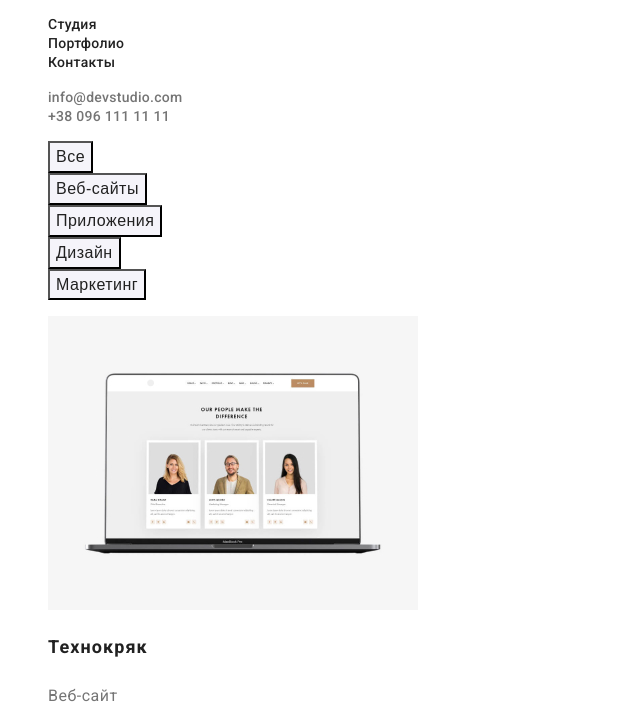
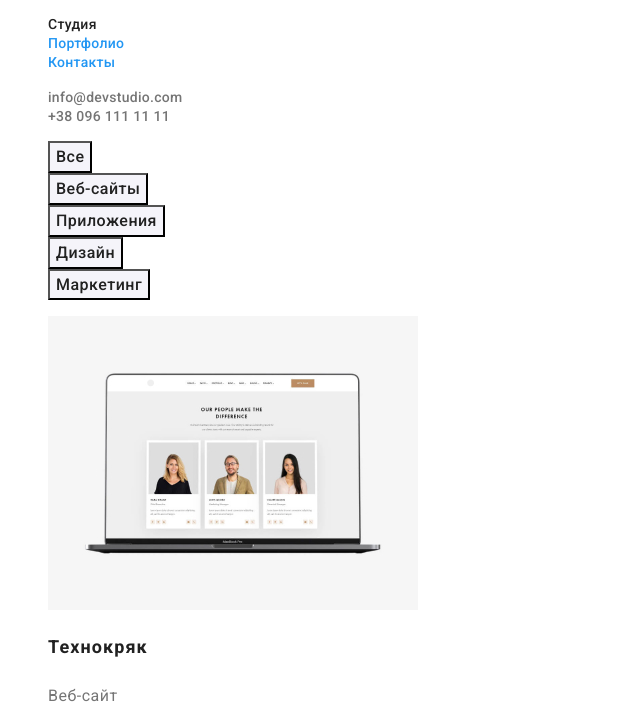
Before and after one commit to Jakkanda/goit-markup-hw-02, a plain HTML site: page portfolio.html in a window 1280 px wide. Both pictures are taken after a click on the link "Контакты". Shown: the part 41-765 px from the top of the page, without its empty margins (0-640 px from the left). Drawn offline with Linux system fonts and the light colour scheme.

Commit message:
Addes hover and focus effects for site navigation and contacts in header; changes font for buttons in portfolio

```diff
--- a/css/styles.css
+++ b/css/styles.css
@@ -46,6 +46,10 @@ body li {
   color: var(--accent-color);
 }
 
+.site-nav-link.is-current {
+  color: var(--accent-color);
+}
+
 .site-nav-link {
   font-weight: 500;
   font-size: 14px;
@@ -54,10 +58,12 @@ body li {
   color: var(--main-text-color);
 }
 
-.is-current:hover,
-.is-current:focus,
+.site-nav-link:hover,
+.site-nav-link:focus,
 .contact-mail:hover,
-.contact-mail:focus {
+.contact-mail:focus,
+.contact-num:hover,
+.contact-num:focus {
   color: var(--accent-color);
 }
 
@@ -72,7 +78,7 @@ body li {
 
 /*======================================================HERO====================================*/
 .hero {
-  background-color: #2F303A;
+  background-color: #2f303a;
 }
 
 .hero-title {
@@ -134,7 +140,7 @@ body li {
 /*=====================================================OUR TEAM====================================*/
 
 .section-team {
-  background-color: #F5F4FA;
+  background-color: #f5f4fa;
 }
 
 .employees-title {
@@ -196,13 +202,14 @@ body li {
 
 /*=======================================================PORTFOLIO================================*/
 .button-selector {
+  font-family: var(--main-font);
   font-weight: 500;
   font-size: 16px;
   line-height: 1.62;
   text-align: center;
   letter-spacing: 0.03em;
   color: var(--main-text-color);
-  background-color: #F5F4FA;
+  background-color: #f5f4fa;
 }
 
 .button-selector:hover,
```
